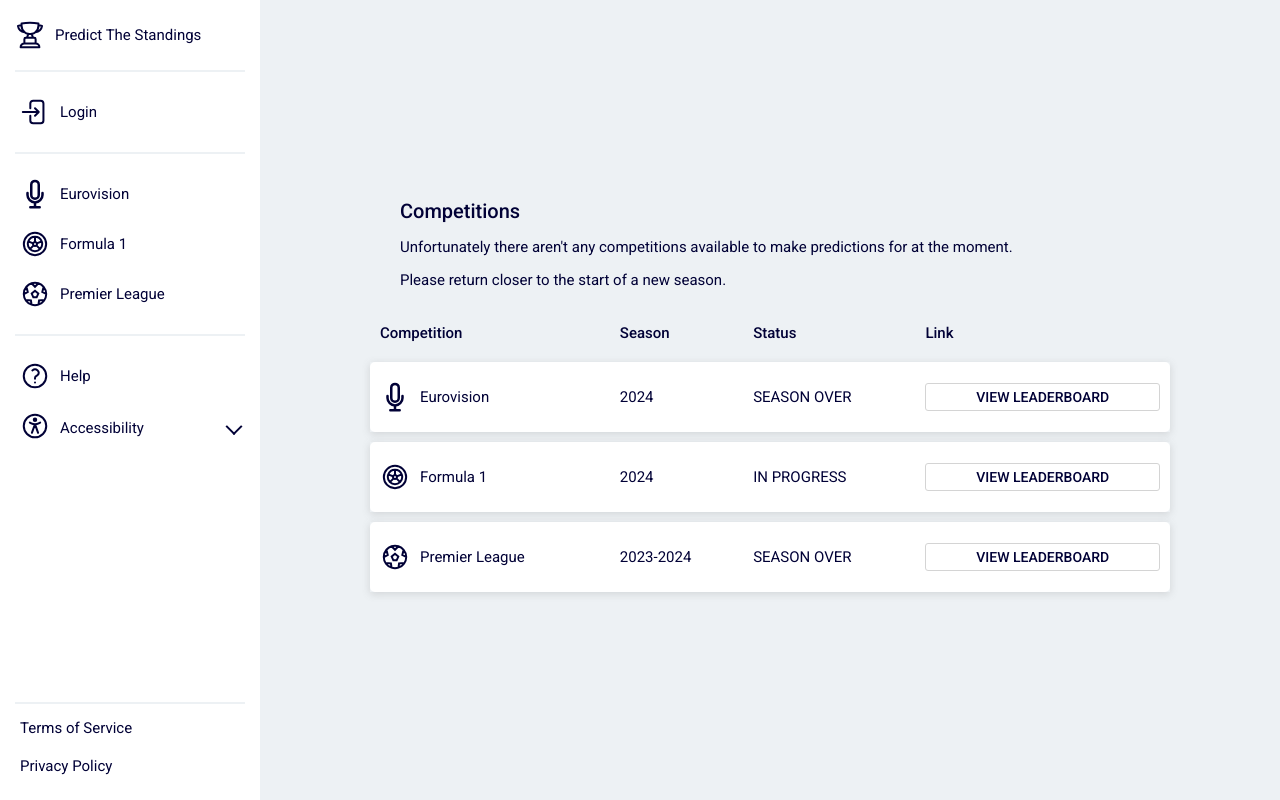
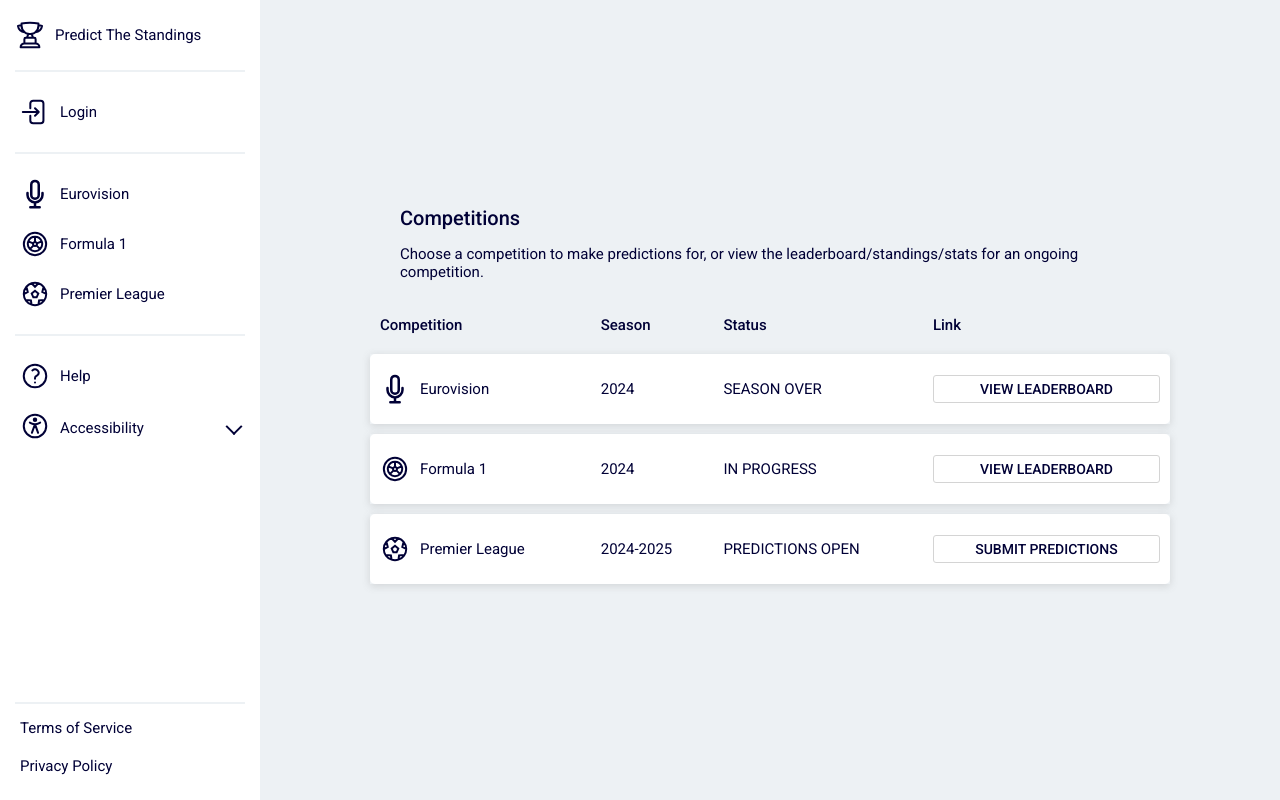
Before and after one commit to davidwillprice/predict-the-standings, a Next.js app: page /competitions in a window 1280 px wide. Built offline with nearby package versions, Linux system fonts and the light colour scheme; no server answers.

Commit message:
Open Premier League 2024-2025 season to predictions

```diff
--- a/src/data/premier-league/2024-2025.ts
+++ b/src/data/premier-league/2024-2025.ts
@@ -60,9 +60,9 @@ const id = "2024-2025";
 const isGameDataLocked = false;
 const isSeasonOver = false;
 const predictionFreezeDate = new Date("2024-08-11T20:00:00");
-const predictionsOpen = false;
+const predictionsOpen = true;
 
-export const seasonData20232024 = new LocalSeasonData(
+export const seasonData20242025 = new LocalSeasonData(
   allEntrants,
   id,
   isGameDataLocked,
--- a/src/data/premier-league/season-data.ts
+++ b/src/data/premier-league/season-data.ts
@@ -1,8 +1,11 @@
 import { seasonData20232024 } from "./2023-2024";
+import { seasonData20242025 } from "./2024-2025";
 import type { AllLocalSeasonData } from "@custom-types/game-types";
 
-export const allPlSeasonData: AllLocalSeasonData = [seasonData20232024].map(
-  (seasonData) => {
+export const allPlSeasonData: AllLocalSeasonData = [
+  seasonData20242025,
+  seasonData20232024,
+].map((seasonData) => {
   return {
     ...seasonData,
     competitionStrs: {
@@ -11,5 +14,4 @@ export const allPlSeasonData: AllLocalSeasonData = [seasonData20232024].map(
       shortHand: "pl",
     },
   };
-  }
-);
+});
```
Lines whose indentation alone changed are shown as unchanged.
